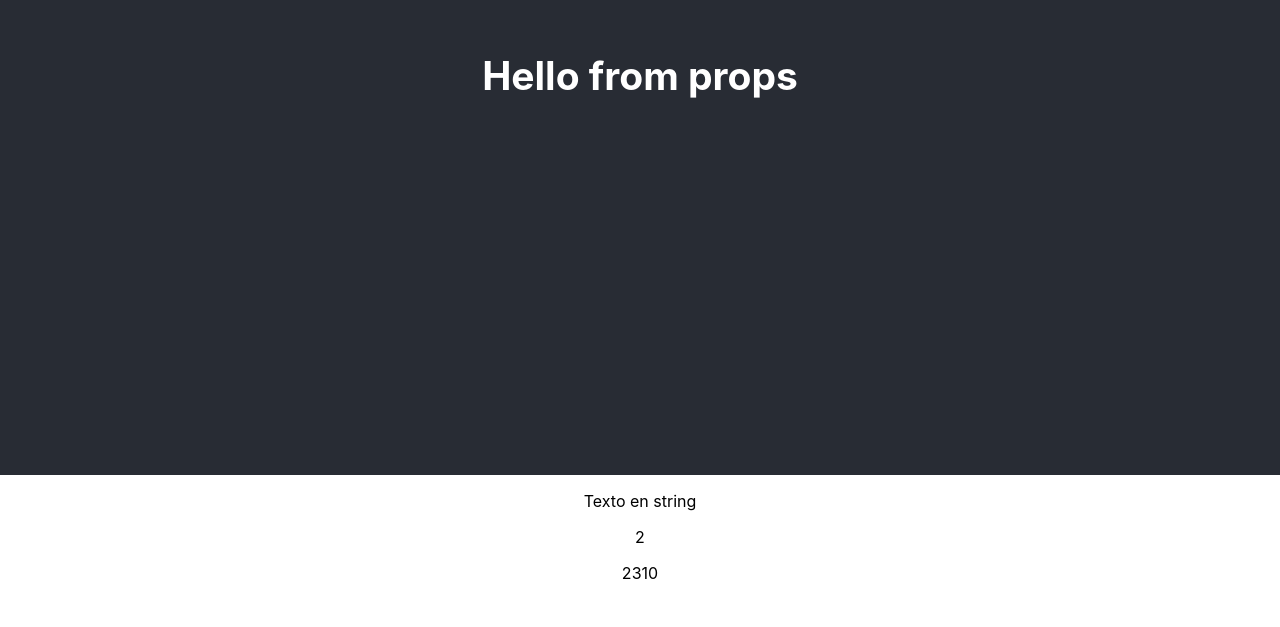
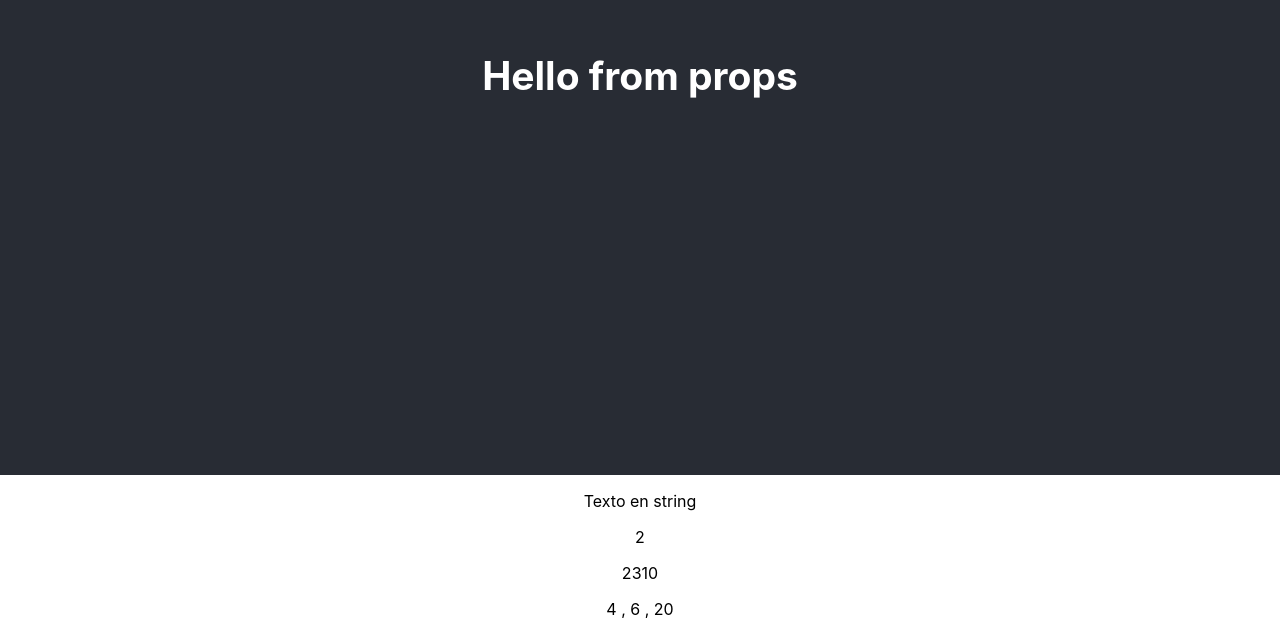
Before and after one commit to jimmy404/REACT-Udemy-Course, a React (Create React App) app: page / in a window 1280 px wide. Shown: the part 325-952 px from the top of the page. Before the commit the page ends 924 px from the top, so only its background shows below. Built offline with nearby package versions, Linux system fonts and the light colour scheme.

Commit message:
Adding .join&.map in our example - App.js

```diff
--- a/src/App.js
+++ b/src/App.js
@@ -18,12 +18,14 @@ class Hello extends Component {
 class Text extends Component {
   render () {
         const textoSegunBool = this.props.isActivated ? 'on' : 'off';
+        const mappedNumbers = this.props.arrayOfNumbers.map(n => n*2)
 
       return (
         <div>
             <p>{this.props.text}</p>
             <p>{this.props.number}</p>
             <p>{this.props.arrayOfNumbers}</p>
+            <p>{mappedNumbers.join(' , ')}</p>
         </div>
     )
   }
```
